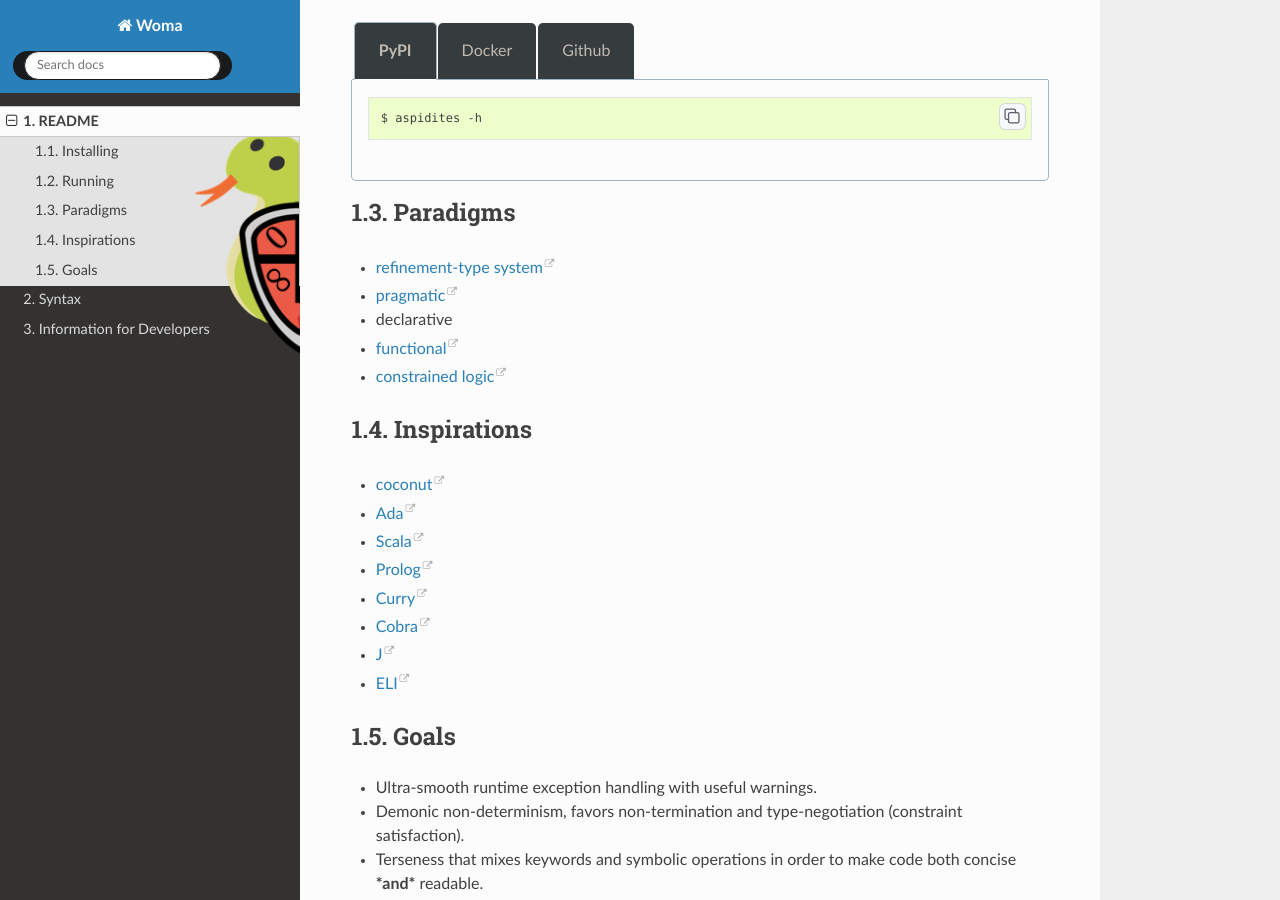
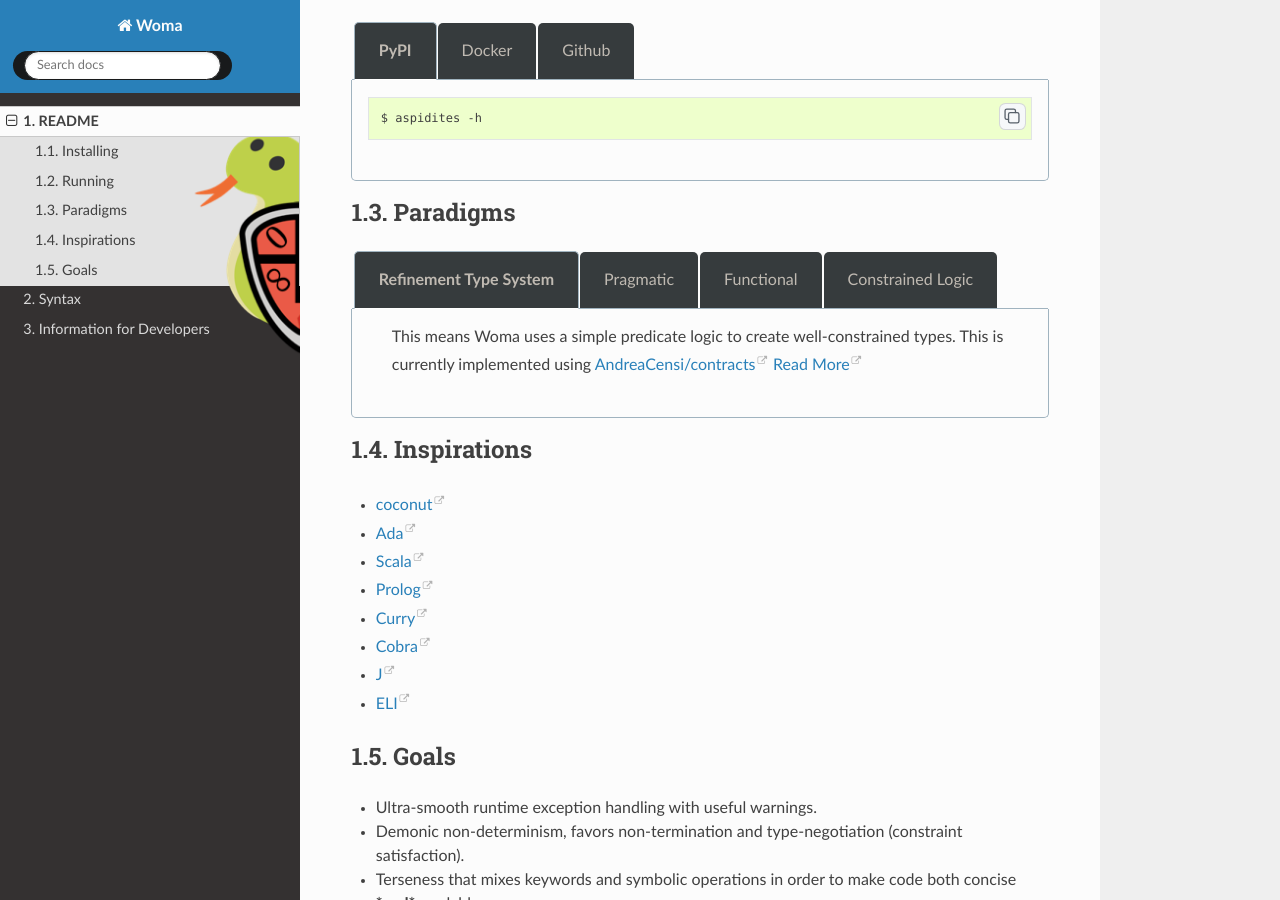
Before and after one commit to rjdbcm/Aspidites, a Sphinx documentation site: the page built from docs/README.rst, in a window 1280 px wide and 900 px high, scrolled down 593 px. Built offline with Sphinx 7.4.7 and the Read the Docs theme 2.0.0, drawn with Linux system fonts in a browser that asks for light colours.

Commit message:
Update README.rst

```diff
--- a/docs/README.rst
+++ b/docs/README.rst
@@ -65,11 +65,27 @@ Pretty straightforward just use:
 Paradigms
 ~~~~~~~~~
 
--  `refinement-type system <https://arxiv.org/pdf/2010.07763.pdf>`__
--  `pragmatic <https://www.adaic.org/resources/add_content/standards/05rm/html/RM-2-8.html>`__
--  declarative
--  `functional <https://towardsdatascience.com/why-developers-are-falling-in-love-with-functional-programming-13514df4048e?gi=3361de79dc98>`__
--  `constrained logic <https://www.cse.unsw.edu.au/~tw/brwhkr08.pdf>`__
+.. tabs::
+
+    .. tab:: Refinement Type System
+
+        This means Woma uses a simple predicate logic to create well-constrained types. This is currently implemented using `AndreaCensi/contracts <https://github.com/AndreaCensi/contracts>`_
+        `Read More  <https://arxiv.org/pdf/2010.07763.pdf>`__
+
+     .. tab:: Pragmatic
+
+        Compiler directives as pragmas that are used inline in woma.
+        `Read More <https://www.adaic.org/resources/add_content/standards/05rm/html/RM-2-8.html>`__
+
+    .. tab:: Functional
+
+        Functions are first class citizens in woma.
+        `Read More <https://towardsdatascience.com/why-developers-are-falling-in-love-with-functional-programming-13514df4048e?gi=3361de79dc98>`__
+
+    .. tab:: Constrained Logic
+
+        Constraint satisfaction is core to woma, should constraints not be satisfied for a given function nullity is returned rather than raising an exception.
+        `Read More <https://www.cse.unsw.edu.au/~tw/brwhkr08.pdf>`__
 
 Inspirations
 ~~~~~~~~~~~~
```
